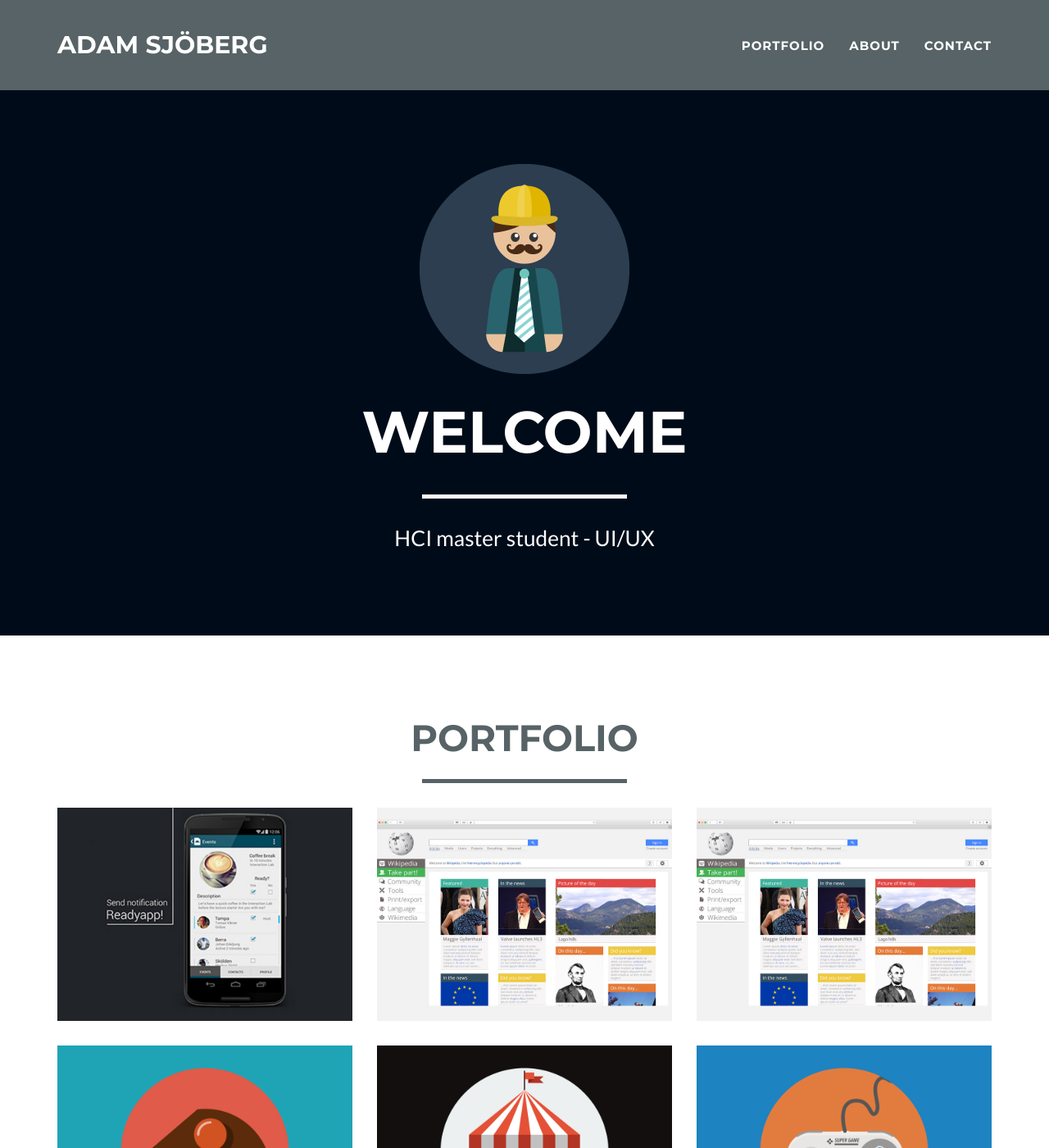
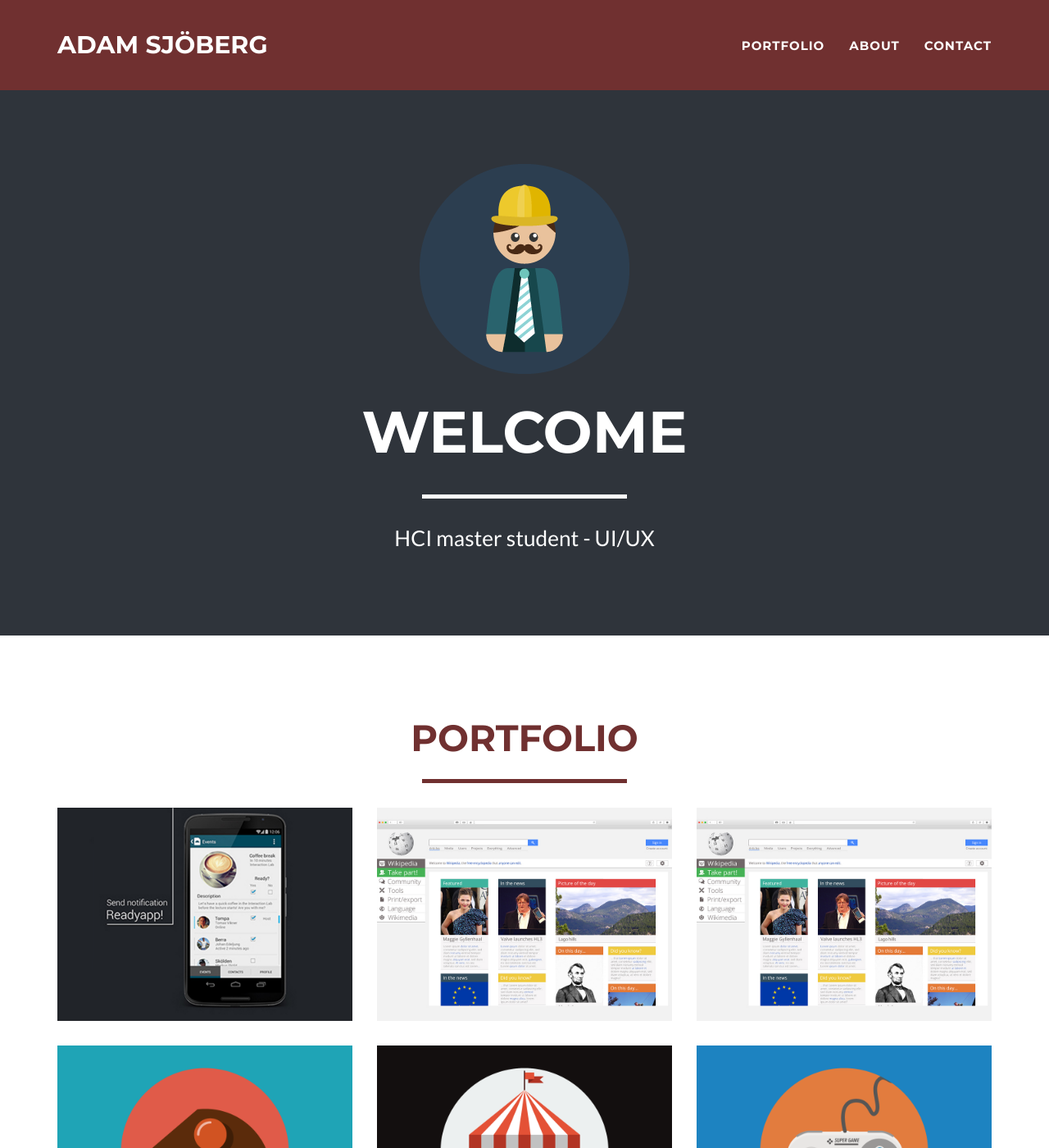
Before and after one commit to Adamsjoberg/Adamsjoberg.github.io, a Jekyll site: the page built from index.html, in a window 1280 px wide and 1400 px high. Shown: the whole window at 82% size. Built offline with Jekyll 4.4.1, drawn with Linux system fonts in a browser that asks for light colours.

Commit message:
primary and secondary color change

```diff
--- a/_config.yml
+++ b/_config.yml
@@ -9,8 +9,8 @@ contact: static
 
 # Color settings (hex-codes without the leading hash-tag)
 color:
-  primary: 000B19 #80B3FF
-  secondary: 576366 #FD6E8A
+  primary: 2F343B #80B3FF
+  secondary: 703030 #FD6E8A
   secondary-dark: 233140 #A2122F
 
 # Footer settings
```
